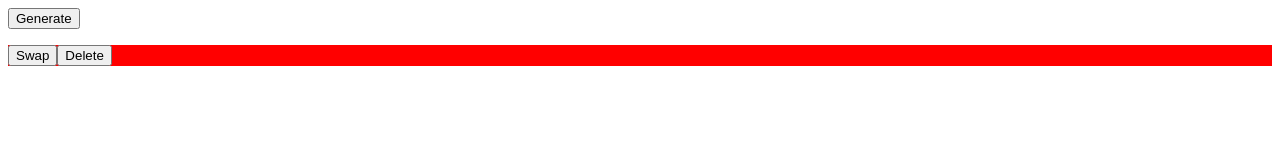
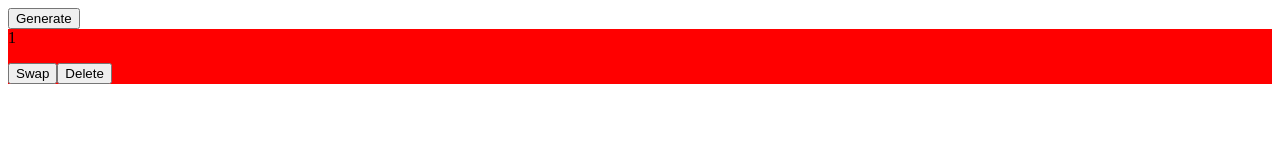
Before and after one commit to lvang5/Challenges1, a plain HTML site: page index.html in a window 1280 px wide. Both pictures are taken after a click on the button "Generate". Drawn offline with Linux system fonts and the light colour scheme.

Commit message:
Add files via upload

```diff
--- a/client.js
+++ b/client.js
@@ -1,24 +1,28 @@
 console.log('js');
 
 $(document).ready(readyNow);
-let counter = 0;
+let counter = 1;
+
 function readyNow() {
-    console.log('Jquery is now working');
+    console.log('JQ');
     $('.btn').click(appendDiv);
+    $('#container').on('click', '.swap', changeColor);
+    $('#container').on('click', '.delete', removeParent);
 
 }
 
 function appendDiv() {
 
-    $('body').append('<div class="generate"><p></p><button class="swap">Swap</button><button class="delete">Delete</button></div>');
+    $('#container').append('<div class="generate">' + counter + '<p></p><button class="swap">Swap</button><button class="delete">Delete</button></div>');
     counter++;
-    console.log('button was clicked ' + counter + ' time');
-    function changeColor() {
-        $(this).parent().toggleClass('highlight');
-    }
-    function removeParent() {
-        $(this).parent().remove();
-    }
-    $('.swap').on( 'click', changeColor);
-    $('.delete').on( 'click', removeParent);
+
+
+
+
 }
+function changeColor() {
+    $(this).parent().toggleClass('highlight');
+}
+function removeParent() {
+    $(this).parent().remove();
+}
--- a/index.html
+++ b/index.html
@@ -1,5 +1,6 @@
 <!DOCTYPE html>
 <html lang="en">
+
 <head>
     <meta charset="UTF-8">
     <meta name="viewport" content="width=device-width, initial-scale=1.0">
@@ -9,8 +10,11 @@
     <script src="jquery.js"></script>
     <script src="client.js"></script>
 </head>
+
 <body>
-    <button class="btn">Generate</button>
+    <div id="container">
+        <button class="btn">Generate</button>
+    </div>
+</body>
 
-</body>
 </html>
```
Also changed, not shown: 1 other file.
